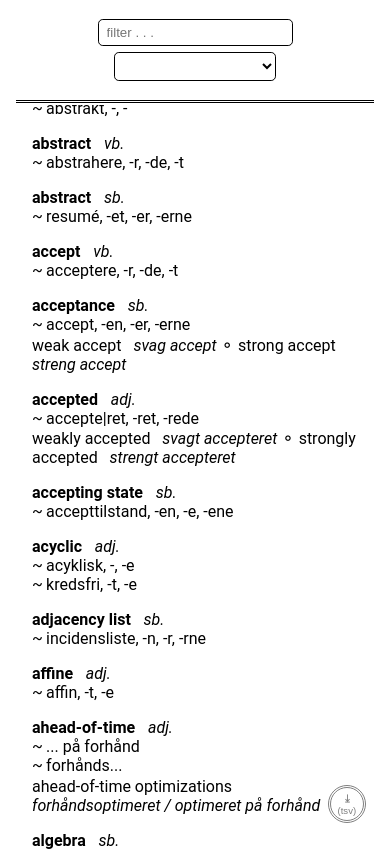
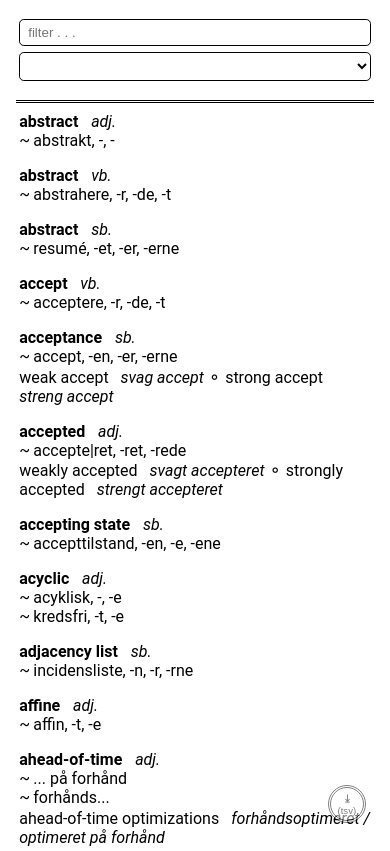
Before and after one commit to SSoelvsten/en-dk, a React (Create React App) app: page / in a window 390 px wide. Shown: the top 851 px of the page. Built offline with nearby package versions, Linux system fonts and the light colour scheme.

Commit message:
Fix filter component growing larger on smaller screens
Now, we support screens downto 190px in width. I don't know whether I care
to try and support anything smaller...

```diff
--- a/src/App.scss
+++ b/src/App.scss
@@ -5,6 +5,12 @@
 
     @media not print {
       padding-top: 5rem;
+    }
+
+    /* Fix for Tiny Screens (Issue #34) */
+    @media screen and (max-width: 25rem) {
+      padding: 1.2rem;
+      padding-top: 7rem;
     }
   }
 
--- a/src/Filter.scss
+++ b/src/Filter.scss
@@ -13,6 +13,11 @@
     display: flex;
     flex-flow: row wrap;
     justify-content: center;
+
+    /* Fix for Tiny Screens (Issue #34) */
+    @media screen and (max-width: 25rem) {
+      flex-flow: column;
+    }
 
     input,
     select {
```
